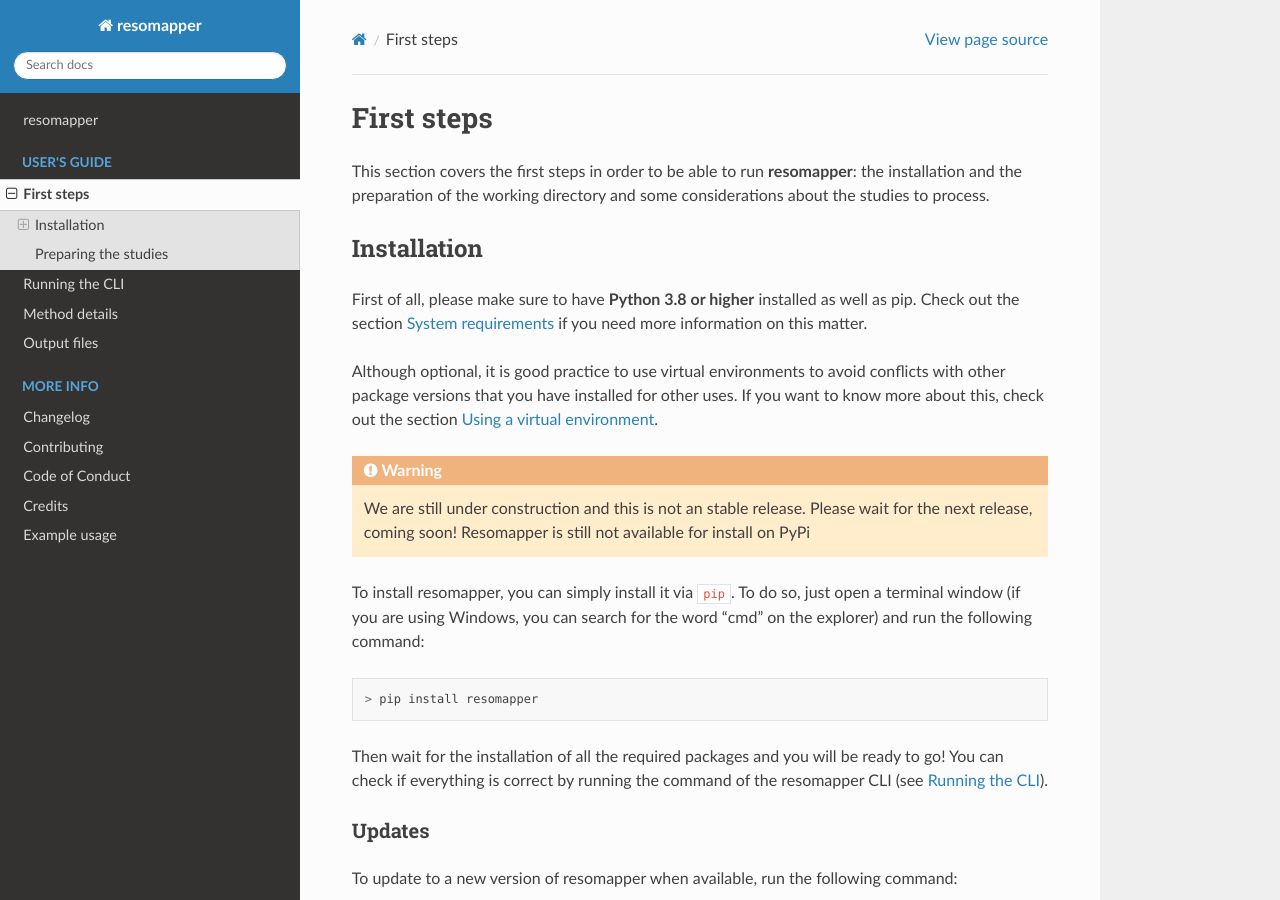
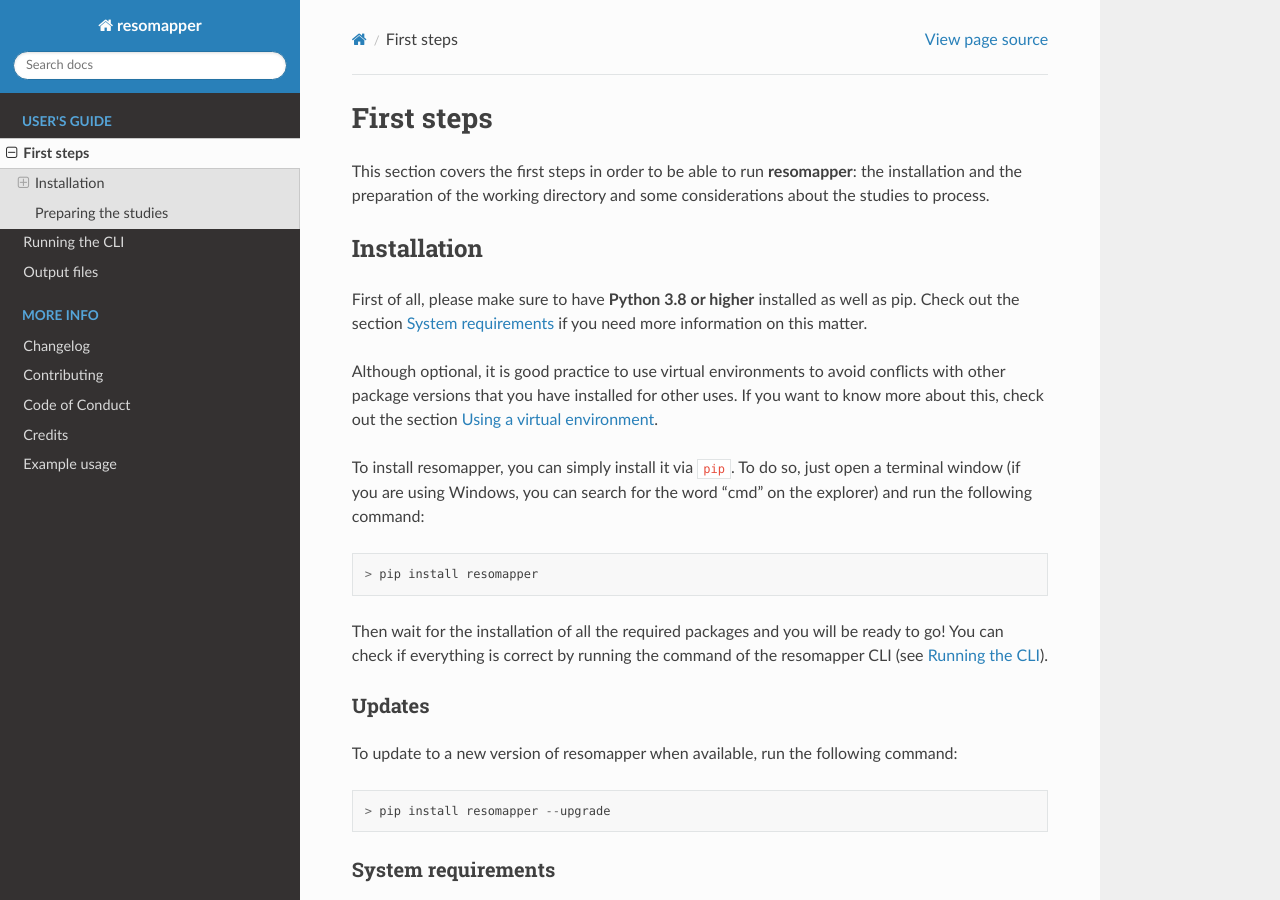
Before and after one commit to Biomedical-MR/resomapper, a Sphinx documentation site: the page built from docs/first_steps.md, in a window 1280 px wide and 900 px high. Built offline with Sphinx 7.4.7 and the Read the Docs theme 2.0.0, drawn with Linux system fonts in a browser that asks for light colours; pages that are not in the unit, such as notebooks, are missing from menus.

````diff
--- a/docs/first_steps.md
+++ b/docs/first_steps.md
@@ -7,10 +7,6 @@ This section covers the first steps in order to be able to run **resomapper**: t
 First of all, please make sure to have **Python 3.8 or higher** installed as well as pip.  Check out the section {ref}`requirements` if you need more information on this matter.
 
 Although optional, it is good practice to use virtual environments to avoid conflicts with other package versions that you have installed for other uses. If you want to know more about this, check out the section {ref}`venv`.
-
-```{warning}
-We are still under construction and this is not an stable release. Please wait for the next release, coming soon! Resomapper is still not available for install on PyPi
-```
 
 To install resomapper, you can simply install it via `pip`. To do so, just open a terminal window (if you are using Windows, you can search for the word "cmd" on the explorer) and run the following command:
 
````
Also changed, not shown: README.md (+2 -0 lines), docs/handbook.md (+2 -2 lines), docs/index.md (+5 -10 lines), 1 other file.
